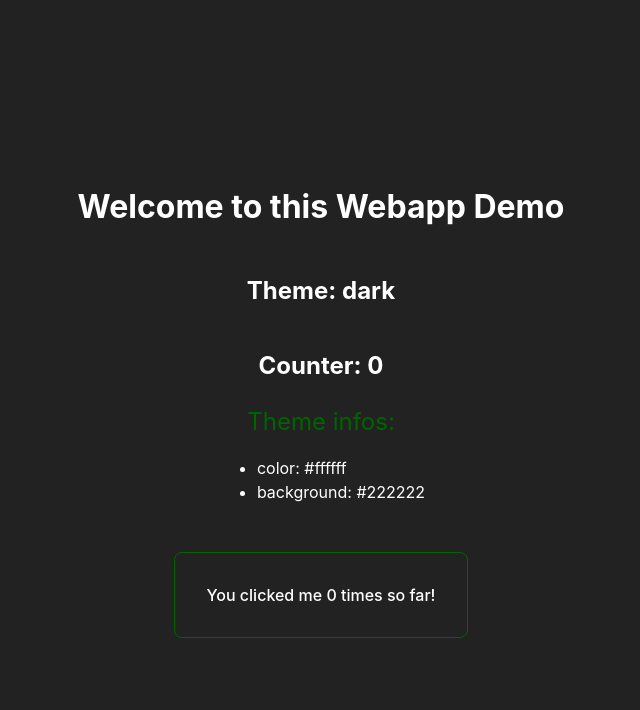
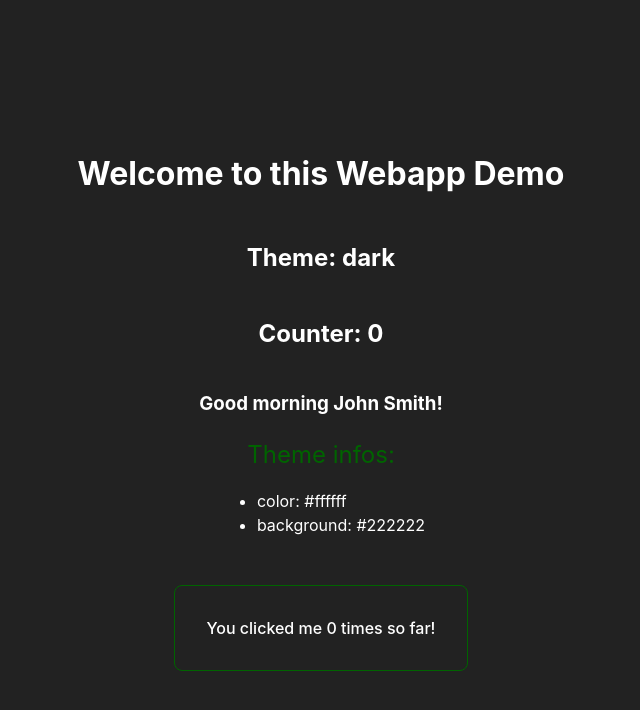
Before and after one commit to amwebexpert/demo-react-context-with-jest, a React app: page / in a window 1280 px wide. Shown: the top 710 px of the page, without its empty margins (319-959 px from the left). Built offline with nearby package versions, Linux system fonts and the light colour scheme; the HTML template or start-up script is replaced by a standard one.

Commit message:
feat: added userName to the Home component

```diff
--- a/src/App.tsx
+++ b/src/App.tsx
@@ -17,7 +17,7 @@ const App: FC = () => {
       <h2 style={{ background, color }}>Theme: {themeName}</h2>
       <h2 style={{ background, color }}>Counter: {counter}</h2>
 
-      <Home />
+      <Home userName="John Smith" />
     </div>
   );
 };
```
